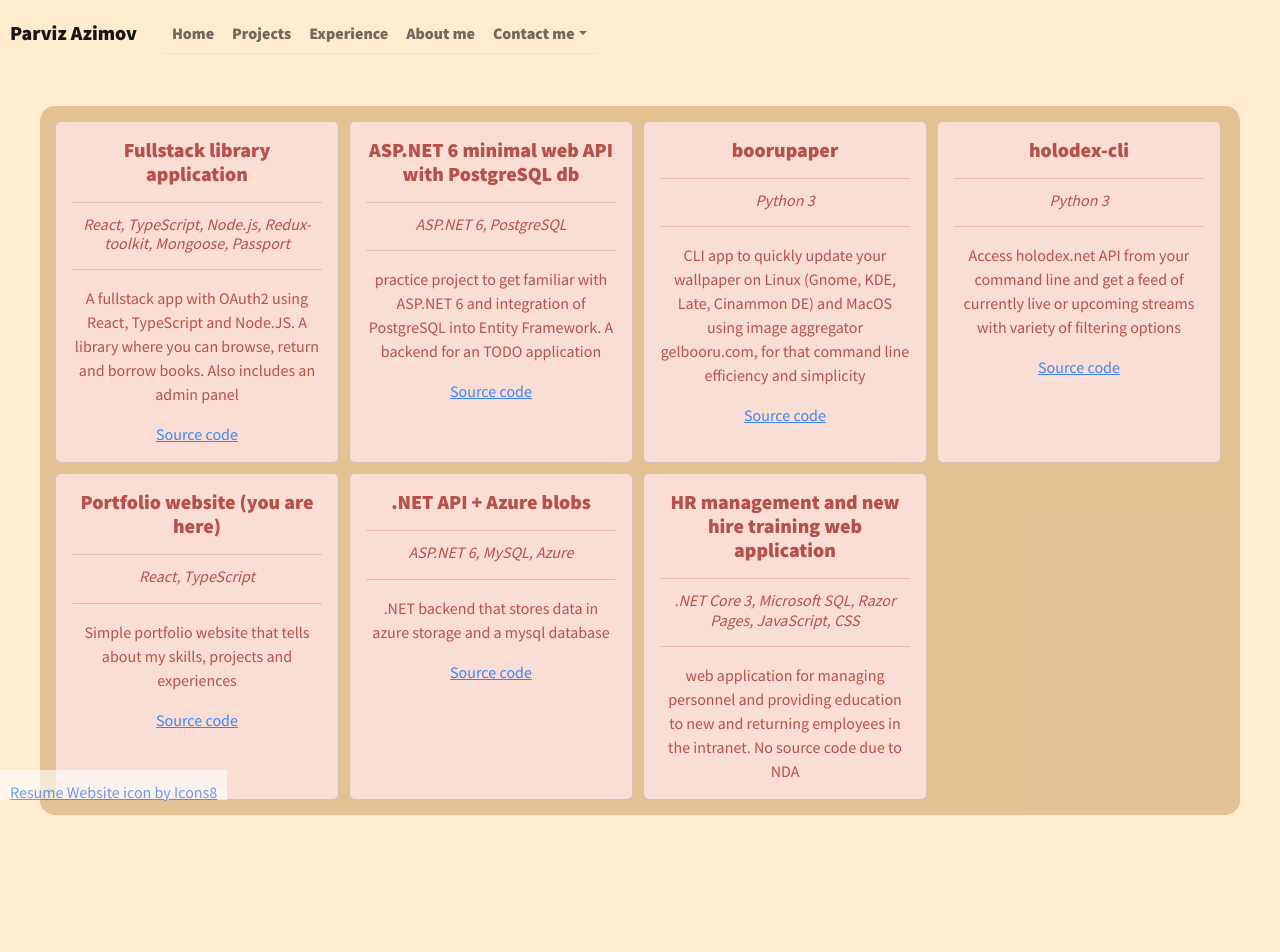
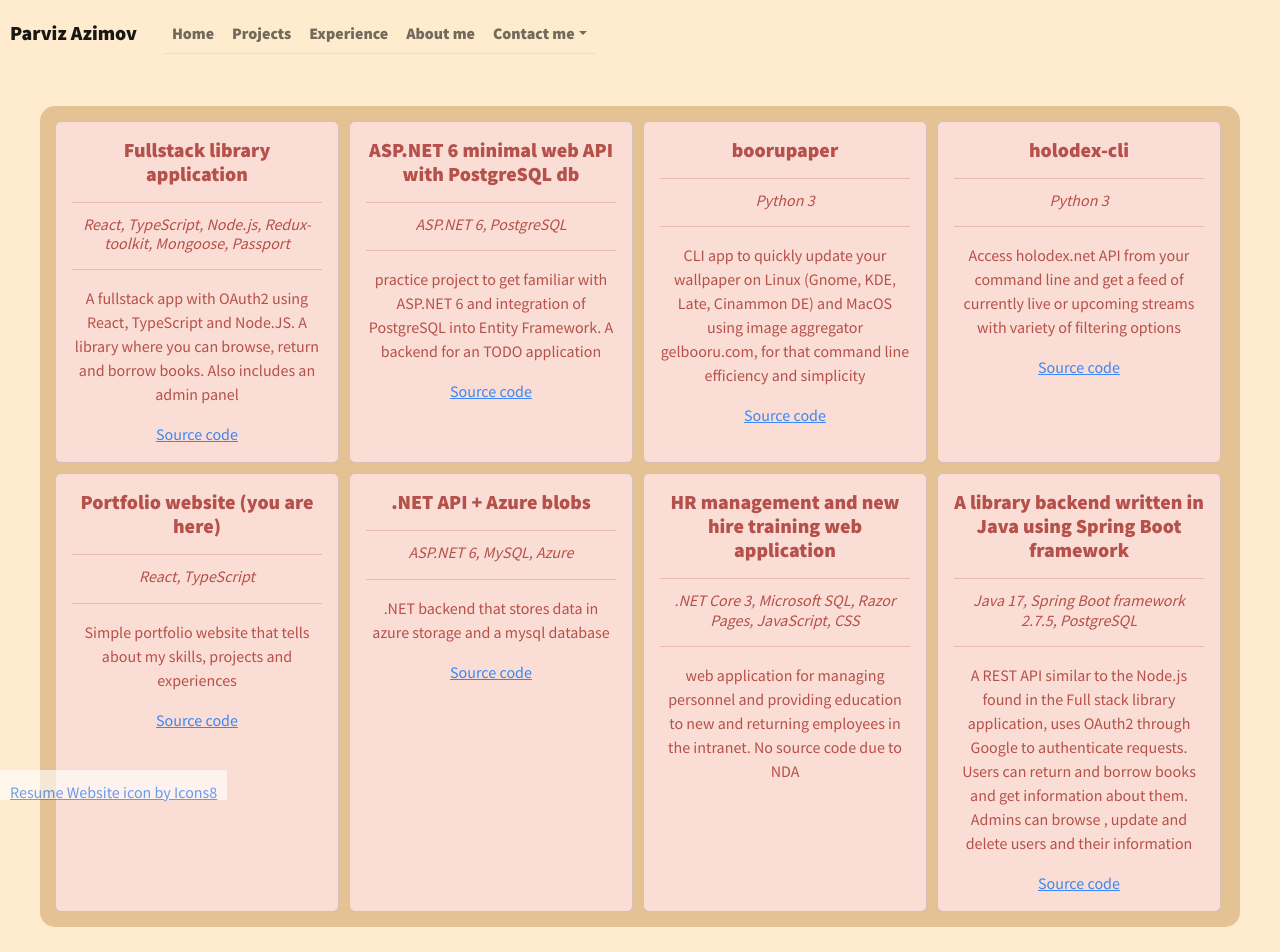
Before and after one commit to AzimovParviz/portfolio, a React (Create React App) app: page /projects in a window 1280 px wide. Shown: the top 952 px of the page. Before the commit the page ends 855 px from the top, so only its background shows below. Built offline with nearby package versions, Linux system fonts and the light colour scheme.

Commit message:
added a new project

```diff
--- a/src/pages/Projects.tsx
+++ b/src/pages/Projects.tsx
@@ -66,6 +66,14 @@ const projects: project[] = [
       "web application for managing personnel and providing education to new and returning employees in the intranet. No source code due to NDA",
     tech: ".NET Core 3, Microsoft SQL, Razor Pages, JavaScript, CSS",
   },
+  {
+    id: 7,
+    title: "A library backend written in Java using Spring Boot framework",
+    description:
+      "A REST API similar to the Node.js found in the Full stack library application, uses OAuth2 through Google to authenticate requests. Users can return and borrow books and get information about them. Admins can browse , update and delete users and their information",
+    tech: "Java 17, Spring Boot framework 2.7.5, PostgreSQL",
+    url: "https://github.com/AzimovParviz/SpringBootKirjasto",
+  },
 ];
 
 function Projects() {
```
